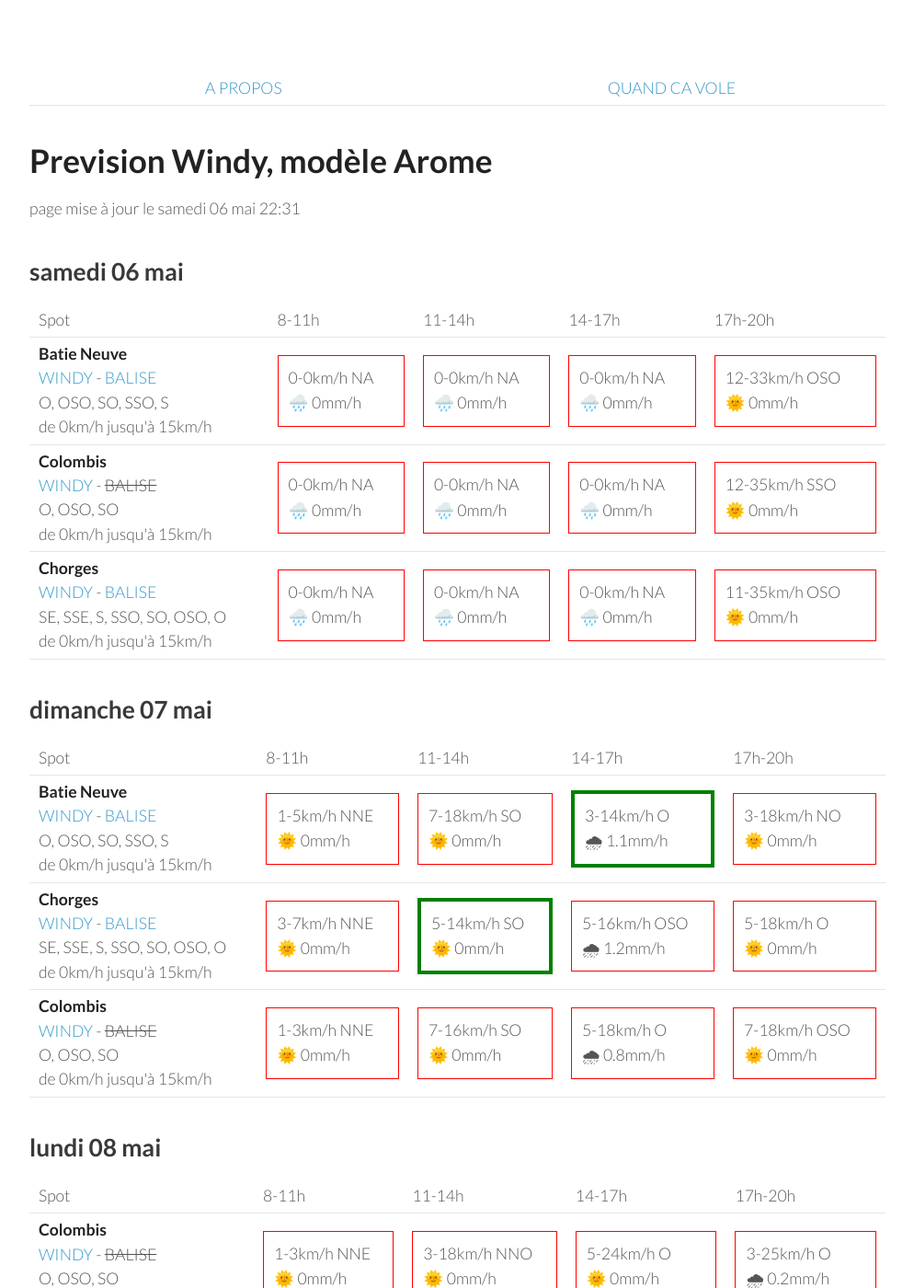
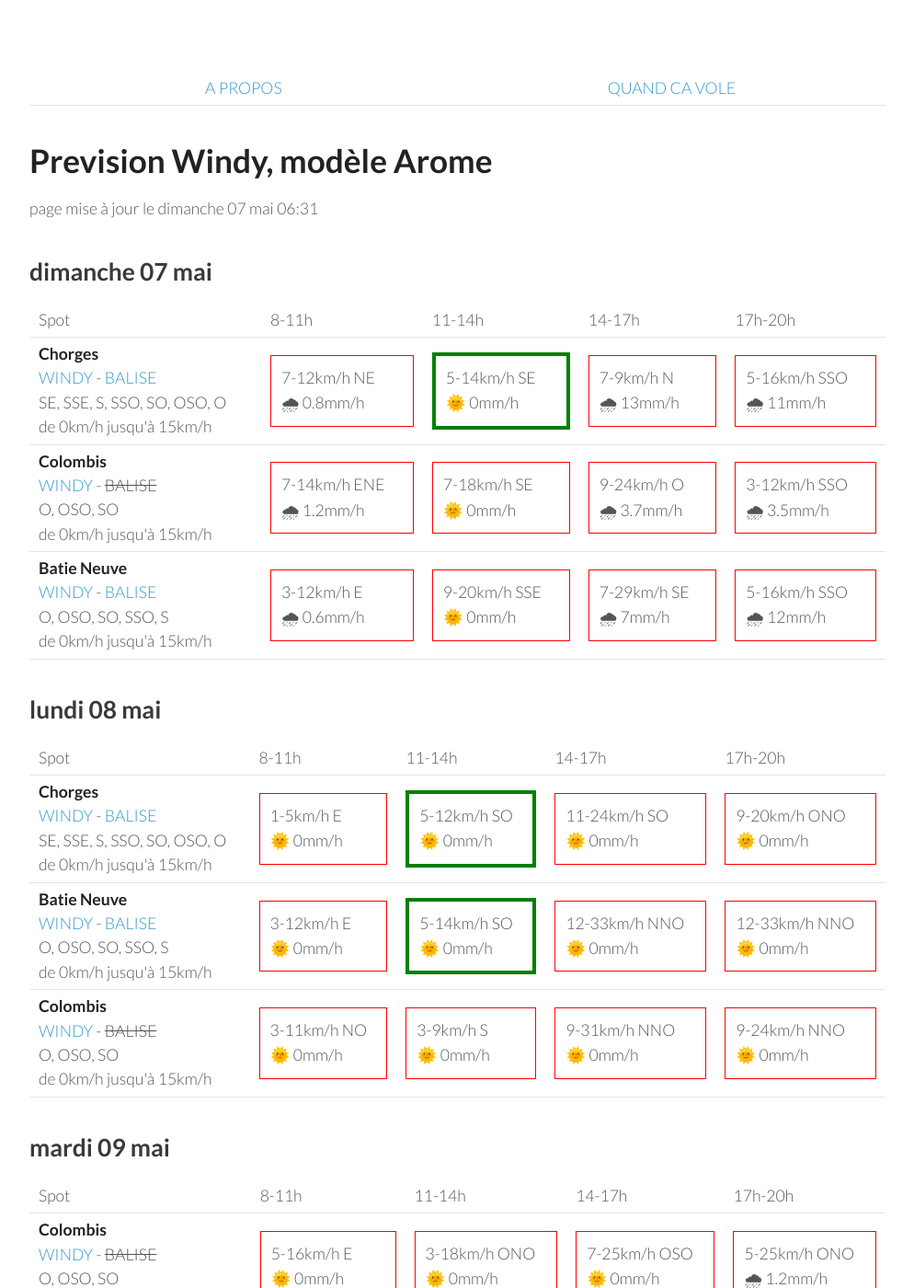
Before and after one commit to parapente-dans-le-nord/parapente-dans-le-nord.github.io, a Jekyll site: the page built from serre_poncon.markdown, in a window 1280 px wide and 1400 px high. Shown: the whole window at 92% size, without its empty margins (26-1020 px from the left). Built offline with Jekyll 4.4.1, drawn with Linux system fonts in a browser that asks for light colours; some of the changed text lies outside the part shown.

Commit message:
update index.markdown

```diff
--- a/serre_poncon.markdown
+++ b/serre_poncon.markdown
@@ -7,51 +7,8 @@ title:  "Tous les spots"
 {: .links}
 
 # Prevision Windy, modèle Arome
-page mise à jour le samedi 06 mai 22:31
+page mise à jour le dimanche 07 mai 06:31
 
-## samedi 06 mai
-
-{::nomarkdown}
-<table>
-  <tbody>
-    <tr>
-      <td>Spot</td>
-      <td>8-11h</td>
-      <td>11-14h</td>
-      <td>14-17h</td>
-      <td>17h-20h</td>
-    </tr>
-<tr>
-        <td><strong>Batie Neuve</strong><br><a href="https://windy.com/44.584/6.236?44.559,6.262,10,m:eTtagly">WINDY</a> - <span class=""><a href="https://www.openwindmap.org/PP554">BALISE</a> </span><br> <span class="vent-favorable">O, OSO, SO, SSO, S</span><br><span class="force-vent">de 0km/h jusqu'à 15km/h</span> </td>
-
-            <td><div class="not-flyable"><p>0-0km/h NA</p><p>🌧️ 0mm/h</p></div></td>
-            <td><div class="not-flyable"><p>0-0km/h NA</p><p>🌧️ 0mm/h</p></div></td>
-            <td><div class="not-flyable"><p>0-0km/h NA</p><p>🌧️ 0mm/h</p></div></td>
-            <td><div class="not-flyable"><p>12-33km/h OSO</p><p>🌞 0mm/h</p></div></td>
-
-    </tr>
-<tr>
-        <td><strong>Colombis</strong><br><a href="https://windy.com/44.494/6.216?44.559,6.262,10">WINDY</a> - <span class="no-balise"> BALISE </span><br> <span class="vent-favorable">O, OSO, SO</span><br><span class="force-vent">de 0km/h jusqu'à 15km/h</span> </td>
-
-            <td><div class="not-flyable"><p>0-0km/h NA</p><p>🌧️ 0mm/h</p></div></td>
-            <td><div class="not-flyable"><p>0-0km/h NA</p><p>🌧️ 0mm/h</p></div></td>
-            <td><div class="not-flyable"><p>0-0km/h NA</p><p>🌧️ 0mm/h</p></div></td>
-            <td><div class="not-flyable"><p>12-35km/h SSO</p><p>🌞 0mm/h</p></div></td>
-
-    </tr>
-<tr>
-        <td><strong>Chorges</strong><br><a href="https://windy.com/44.578/6.280?44.559,6.262,10">WINDY</a> - <span class=""><a href="https://www.openwindmap.org/PP554">BALISE</a> </span><br> <span class="vent-favorable">SE, SSE, S, SSO, SO, OSO, O</span><br><span class="force-vent">de 0km/h jusqu'à 15km/h</span> </td>
-
-            <td><div class="not-flyable"><p>0-0km/h NA</p><p>🌧️ 0mm/h</p></div></td>
-            <td><div class="not-flyable"><p>0-0km/h NA</p><p>🌧️ 0mm/h</p></div></td>
-            <td><div class="not-flyable"><p>0-0km/h NA</p><p>🌧️ 0mm/h</p></div></td>
-            <td><div class="not-flyable"><p>11-35km/h OSO</p><p>🌞 0mm/h</p></div></td>
-
-    </tr>
-
-</tbody>
-</table>
-{:/}
 ## dimanche 07 mai
 
 {::nomarkdown}
@@ -65,32 +22,32 @@ page mise à jour le samedi 06 mai 22:31
       <td>17h-20h</td>
     </tr>
 <tr>
-        <td><strong>Batie Neuve</strong><br><a href="https://windy.com/44.584/6.236?44.559,6.262,10,m:eTtagly">WINDY</a> - <span class=""><a href="https://www.openwindmap.org/PP554">BALISE</a> </span><br> <span class="vent-favorable">O, OSO, SO, SSO, S</span><br><span class="force-vent">de 0km/h jusqu'à 15km/h</span> </td>
-
-            <td><div class="not-flyable"><p>1-5km/h NNE</p><p>🌞 0mm/h</p></div></td>
-            <td><div class="not-flyable"><p>7-18km/h SO</p><p>🌞 0mm/h</p></div></td>
-            <td><div class="flyable"><p>3-14km/h O</p><p>🌧 1.1mm/h</p></div></td>
-            <td><div class="not-flyable"><p>3-18km/h NO</p><p>🌞 0mm/h</p></div></td>
-
-
-    </tr>
-<tr>
         <td><strong>Chorges</strong><br><a href="https://windy.com/44.578/6.280?44.559,6.262,10">WINDY</a> - <span class=""><a href="https://www.openwindmap.org/PP554">BALISE</a> </span><br> <span class="vent-favorable">SE, SSE, S, SSO, SO, OSO, O</span><br><span class="force-vent">de 0km/h jusqu'à 15km/h</span> </td>
 
-            <td><div class="not-flyable"><p>3-7km/h NNE</p><p>🌞 0mm/h</p></div></td>
-            <td><div class="flyable"><p>5-14km/h SO</p><p>🌞 0mm/h</p></div></td>
-            <td><div class="not-flyable"><p>5-16km/h OSO</p><p>🌧 1.2mm/h</p></div></td>
-            <td><div class="not-flyable"><p>5-18km/h O</p><p>🌞 0mm/h</p></div></td>
+            <td><div class="not-flyable"><p>7-12km/h NE</p><p>🌧 0.8mm/h</p></div></td>
+            <td><div class="flyable"><p>5-14km/h SE</p><p>🌞 0mm/h</p></div></td>
+            <td><div class="not-flyable"><p>7-9km/h N</p><p>🌧 13mm/h</p></div></td>
+            <td><div class="not-flyable"><p>5-16km/h SSO</p><p>🌧 11mm/h</p></div></td>
 
 
     </tr>
 <tr>
         <td><strong>Colombis</strong><br><a href="https://windy.com/44.494/6.216?44.559,6.262,10">WINDY</a> - <span class="no-balise"> BALISE </span><br> <span class="vent-favorable">O, OSO, SO</span><br><span class="force-vent">de 0km/h jusqu'à 15km/h</span> </td>
 
-            <td><div class="not-flyable"><p>1-3km/h NNE</p><p>🌞 0mm/h</p></div></td>
-            <td><div class="not-flyable"><p>7-16km/h SO</p><p>🌞 0mm/h</p></div></td>
-            <td><div class="not-flyable"><p>5-18km/h O</p><p>🌧 0.8mm/h</p></div></td>
-            <td><div class="not-flyable"><p>7-18km/h OSO</p><p>🌞 0mm/h</p></div></td>
+            <td><div class="not-flyable"><p>7-14km/h ENE</p><p>🌧 1.2mm/h</p></div></td>
+            <td><div class="not-flyable"><p>7-18km/h SE</p><p>🌞 0mm/h</p></div></td>
+            <td><div class="not-flyable"><p>9-24km/h O</p><p>🌧 3.7mm/h</p></div></td>
+            <td><div class="not-flyable"><p>3-12km/h SSO</p><p>🌧 3.5mm/h</p></div></td>
+
+
+    </tr>
+<tr>
+        <td><strong>Batie Neuve</strong><br><a href="https://windy.com/44.584/6.236?44.559,6.262,10,m:eTtagly">WINDY</a> - <span class=""><a href="https://www.openwindmap.org/PP554">BALISE</a> </span><br> <span class="vent-favorable">O, OSO, SO, SSO, S</span><br><span class="force-vent">de 0km/h jusqu'à 15km/h</span> </td>
+
+            <td><div class="not-flyable"><p>3-12km/h E</p><p>🌧 0.6mm/h</p></div></td>
+            <td><div class="not-flyable"><p>9-20km/h SSE</p><p>🌞 0mm/h</p></div></td>
+            <td><div class="not-flyable"><p>7-29km/h SE</p><p>🌧 7mm/h</p></div></td>
+            <td><div class="not-flyable"><p>5-16km/h SSO</p><p>🌧 12mm/h</p></div></td>
 
 
     </tr>
@@ -111,32 +68,32 @@ page mise à jour le samedi 06 mai 22:31
       <td>17h-20h</td>
     </tr>
 <tr>
-        <td><strong>Colombis</strong><br><a href="https://windy.com/44.494/6.216?44.559,6.262,10">WINDY</a> - <span class="no-balise"> BALISE </span><br> <span class="vent-favorable">O, OSO, SO</span><br><span class="force-vent">de 0km/h jusqu'à 15km/h</span> </td>
+        <td><strong>Chorges</strong><br><a href="https://windy.com/44.578/6.280?44.559,6.262,10">WINDY</a> - <span class=""><a href="https://www.openwindmap.org/PP554">BALISE</a> </span><br> <span class="vent-favorable">SE, SSE, S, SSO, SO, OSO, O</span><br><span class="force-vent">de 0km/h jusqu'à 15km/h</span> </td>
 
-            <td><div class="not-flyable"><p>1-3km/h NNE</p><p>🌞 0mm/h</p></div></td>
-            <td><div class="not-flyable"><p>3-18km/h NNO</p><p>🌞 0mm/h</p></div></td>
-            <td><div class="not-flyable"><p>5-24km/h O</p><p>🌞 0mm/h</p></div></td>
-            <td><div class="not-flyable"><p>3-25km/h O</p><p>🌧 0.2mm/h</p></div></td>
+            <td><div class="not-flyable"><p>1-5km/h E</p><p>🌞 0mm/h</p></div></td>
+            <td><div class="flyable"><p>5-12km/h SO</p><p>🌞 0mm/h</p></div></td>
+            <td><div class="not-flyable"><p>11-24km/h SO</p><p>🌞 0mm/h</p></div></td>
+            <td><div class="not-flyable"><p>9-20km/h ONO</p><p>🌞 0mm/h</p></div></td>
 
 
     </tr>
 <tr>
         <td><strong>Batie Neuve</strong><br><a href="https://windy.com/44.584/6.236?44.559,6.262,10,m:eTtagly">WINDY</a> - <span class=""><a href="https://www.openwindmap.org/PP554">BALISE</a> </span><br> <span class="vent-favorable">O, OSO, SO, SSO, S</span><br><span class="force-vent">de 0km/h jusqu'à 15km/h</span> </td>
 
-            <td><div class="not-flyable"><p>3-9km/h NE</p><p>🌞 0mm/h</p></div></td>
-            <td><div class="not-flyable"><p>1-22km/h OSO</p><p>🌞 0mm/h</p></div></td>
-            <td><div class="not-flyable"><p>5-25km/h OSO</p><p>🌞 0mm/h</p></div></td>
-            <td><div class="not-flyable"><p>5-27km/h O</p><p>🌧 0.2mm/h</p></div></td>
+            <td><div class="not-flyable"><p>3-12km/h E</p><p>🌞 0mm/h</p></div></td>
+            <td><div class="flyable"><p>5-14km/h SO</p><p>🌞 0mm/h</p></div></td>
+            <td><div class="not-flyable"><p>12-33km/h NNO</p><p>🌞 0mm/h</p></div></td>
+            <td><div class="not-flyable"><p>12-33km/h NNO</p><p>🌞 0mm/h</p></div></td>
 
 
     </tr>
 <tr>
-        <td><strong>Chorges</strong><br><a href="https://windy.com/44.578/6.280?44.559,6.262,10">WINDY</a> - <span class=""><a href="https://www.openwindmap.org/PP554">BALISE</a> </span><br> <span class="vent-favorable">SE, SSE, S, SSO, SO, OSO, O</span><br><span class="force-vent">de 0km/h jusqu'à 15km/h</span> </td>
+        <td><strong>Colombis</strong><br><a href="https://windy.com/44.494/6.216?44.559,6.262,10">WINDY</a> - <span class="no-balise"> BALISE </span><br> <span class="vent-favorable">O, OSO, SO</span><br><span class="force-vent">de 0km/h jusqu'à 15km/h</span> </td>
 
-            <td><div class="not-flyable"><p>1-3km/h ENE</p><p>🌞 0mm/h</p></div></td>
-            <td><div class="not-flyable"><p>0-25km/h SSO</p><p>🌞 0mm/h</p></div></td>
-            <td><div class="not-flyable"><p>5-24km/h OSO</p><p>🌞 0mm/h</p></div></td>
-            <td><div class="not-flyable"><p>5-27km/h OSO</p><p>🌞 0mm/h</p></div></td>
+            <td><div class="not-flyable"><p>3-11km/h NO</p><p>🌞 0mm/h</p></div></td>
+            <td><div class="not-flyable"><p>3-9km/h S</p><p>🌞 0mm/h</p></div></td>
+            <td><div class="not-flyable"><p>9-31km/h NNO</p><p>🌞 0mm/h</p></div></td>
+            <td><div class="not-flyable"><p>9-24km/h NNO</p><p>🌞 0mm/h</p></div></td>
 
 
     </tr>
@@ -159,30 +116,30 @@ page mise à jour le samedi 06 mai 22:31
 <tr>
         <td><strong>Colombis</strong><br><a href="https://windy.com/44.494/6.216?44.559,6.262,10">WINDY</a> - <span class="no-balise"> BALISE </span><br> <span class="vent-favorable">O, OSO, SO</span><br><span class="force-vent">de 0km/h jusqu'à 15km/h</span> </td>
 
-            <td><div class="not-flyable"><p>5-18km/h E</p><p>🌞 0mm/h</p></div></td>
-            <td><div class="not-flyable"><p>3-16km/h ONO</p><p>🌞 0mm/h</p></div></td>
-            <td><div class="not-flyable"><p>7-25km/h SO</p><p>🌧 0.3mm/h</p></div></td>
-            <td><div class="not-flyable"><p>5-29km/h O</p><p>🌧 2.4mm/h</p></div></td>
+            <td><div class="not-flyable"><p>5-16km/h E</p><p>🌞 0mm/h</p></div></td>
+            <td><div class="not-flyable"><p>3-18km/h ONO</p><p>🌞 0mm/h</p></div></td>
+            <td><div class="not-flyable"><p>7-25km/h OSO</p><p>🌞 0mm/h</p></div></td>
+            <td><div class="not-flyable"><p>5-25km/h ONO</p><p>🌧 1.2mm/h</p></div></td>
 
 
     </tr>
 <tr>
         <td><strong>Batie Neuve</strong><br><a href="https://windy.com/44.584/6.236?44.559,6.262,10,m:eTtagly">WINDY</a> - <span class=""><a href="https://www.openwindmap.org/PP554">BALISE</a> </span><br> <span class="vent-favorable">O, OSO, SO, SSO, S</span><br><span class="force-vent">de 0km/h jusqu'à 15km/h</span> </td>
 
-            <td><div class="not-flyable"><p>3-18km/h NE</p><p>🌞 0mm/h</p></div></td>
-            <td><div class="not-flyable"><p>3-22km/h S</p><p>🌞 0mm/h</p></div></td>
-            <td><div class="not-flyable"><p>9-31km/h SO</p><p>🌞 0mm/h</p></div></td>
-            <td><div class="not-flyable"><p>3-33km/h SO</p><p>🌧 2.9mm/h</p></div></td>
+            <td><div class="not-flyable"><p>3-14km/h NE</p><p>🌞 0mm/h</p></div></td>
+            <td><div class="not-flyable"><p>3-22km/h SSO</p><p>🌞 0mm/h</p></div></td>
+            <td><div class="not-flyable"><p>9-33km/h SO</p><p>🌞 0mm/h</p></div></td>
+            <td><div class="not-flyable"><p>3-37km/h OSO</p><p>🌧 1.3mm/h</p></div></td>
 
 
     </tr>
 <tr>
         <td><strong>Chorges</strong><br><a href="https://windy.com/44.578/6.280?44.559,6.262,10">WINDY</a> - <span class=""><a href="https://www.openwindmap.org/PP554">BALISE</a> </span><br> <span class="vent-favorable">SE, SSE, S, SSO, SO, OSO, O</span><br><span class="force-vent">de 0km/h jusqu'à 15km/h</span> </td>
 
-            <td><div class="not-flyable"><p>5-20km/h ENE</p><p>🌞 0mm/h</p></div></td>
+            <td><div class="not-flyable"><p>3-16km/h ENE</p><p>🌞 0mm/h</p></div></td>
             <td><div class="not-flyable"><p>3-22km/h SSO</p><p>🌞 0mm/h</p></div></td>
-            <td><div class="not-flyable"><p>9-31km/h SO</p><p>🌞 0mm/h</p></div></td>
-            <td><div class="not-flyable"><p>3-33km/h OSO</p><p>🌧 2.7mm/h</p></div></td>
+            <td><div class="not-flyable"><p>7-31km/h SO</p><p>🌞 0mm/h</p></div></td>
+            <td><div class="not-flyable"><p>3-35km/h OSO</p><p>🌧 1.1mm/h</p></div></td>
 
 
     </tr>
@@ -205,8 +162,8 @@ page mise à jour le samedi 06 mai 22:31
 <tr>
         <td><strong>Colombis</strong><br><a href="https://windy.com/44.494/6.216?44.559,6.262,10">WINDY</a> - <span class="no-balise"> BALISE </span><br> <span class="vent-favorable">O, OSO, SO</span><br><span class="force-vent">de 0km/h jusqu'à 15km/h</span> </td>
 
-            <td><div class="not-flyable"><p>1-18km/h O</p><p>🌞 0mm/h</p></div></td>
-            <td><div class="not-flyable"><p>9-27km/h NO</p><p>🌞 0mm/h</p></div></td>
+            <td><div class="not-flyable"><p>1-18km/h ONO</p><p>🌞 0mm/h</p></div></td>
+            <td><div class="not-flyable"><p>5-24km/h NO</p><p>🌞 0mm/h</p></div></td>
             <td><div class="not-flyable"><p>11-33km/h NO</p><p>🌞 0mm/h</p></div></td>
             <td><div class="not-flyable"><p>14-42km/h NO</p><p>🌞 0mm/h</p></div></td>
 
@@ -215,8 +172,8 @@ page mise à jour le samedi 06 mai 22:31
 <tr>
         <td><strong>Batie Neuve</strong><br><a href="https://windy.com/44.584/6.236?44.559,6.262,10,m:eTtagly">WINDY</a> - <span class=""><a href="https://www.openwindmap.org/PP554">BALISE</a> </span><br> <span class="vent-favorable">O, OSO, SO, SSO, S</span><br><span class="force-vent">de 0km/h jusqu'à 15km/h</span> </td>
 
-            <td><div class="not-flyable"><p>3-24km/h NNO</p><p>🌞 0mm/h</p></div></td>
-            <td><div class="not-flyable"><p>5-25km/h NO</p><p>🌞 0mm/h</p></div></td>
+            <td><div class="not-flyable"><p>5-24km/h NNO</p><p>🌞 0mm/h</p></div></td>
+            <td><div class="not-flyable"><p>5-24km/h NO</p><p>🌞 0mm/h</p></div></td>
             <td><div class="not-flyable"><p>9-29km/h NO</p><p>🌞 0mm/h</p></div></td>
             <td><div class="not-flyable"><p>12-40km/h NO</p><p>🌧 0.2mm/h</p></div></td>
 
@@ -225,8 +182,8 @@ page mise à jour le samedi 06 mai 22:31
 <tr>
         <td><strong>Chorges</strong><br><a href="https://windy.com/44.578/6.280?44.559,6.262,10">WINDY</a> - <span class=""><a href="https://www.openwindmap.org/PP554">BALISE</a> </span><br> <span class="vent-favorable">SE, SSE, S, SSO, SO, OSO, O</span><br><span class="force-vent">de 0km/h jusqu'à 15km/h</span> </td>
 
-            <td><div class="not-flyable"><p>1-20km/h NNO</p><p>🌞 0mm/h</p></div></td>
-            <td><div class="not-flyable"><p>5-24km/h NO</p><p>🌞 0mm/h</p></div></td>
+            <td><div class="not-flyable"><p>3-22km/h N</p><p>🌞 0mm/h</p></div></td>
+            <td><div class="not-flyable"><p>3-22km/h NO</p><p>🌞 0mm/h</p></div></td>
             <td><div class="not-flyable"><p>7-27km/h NO</p><p>🌧 0.3mm/h</p></div></td>
             <td><div class="not-flyable"><p>9-35km/h NO</p><p>🌧 0.4mm/h</p></div></td>
 
```
